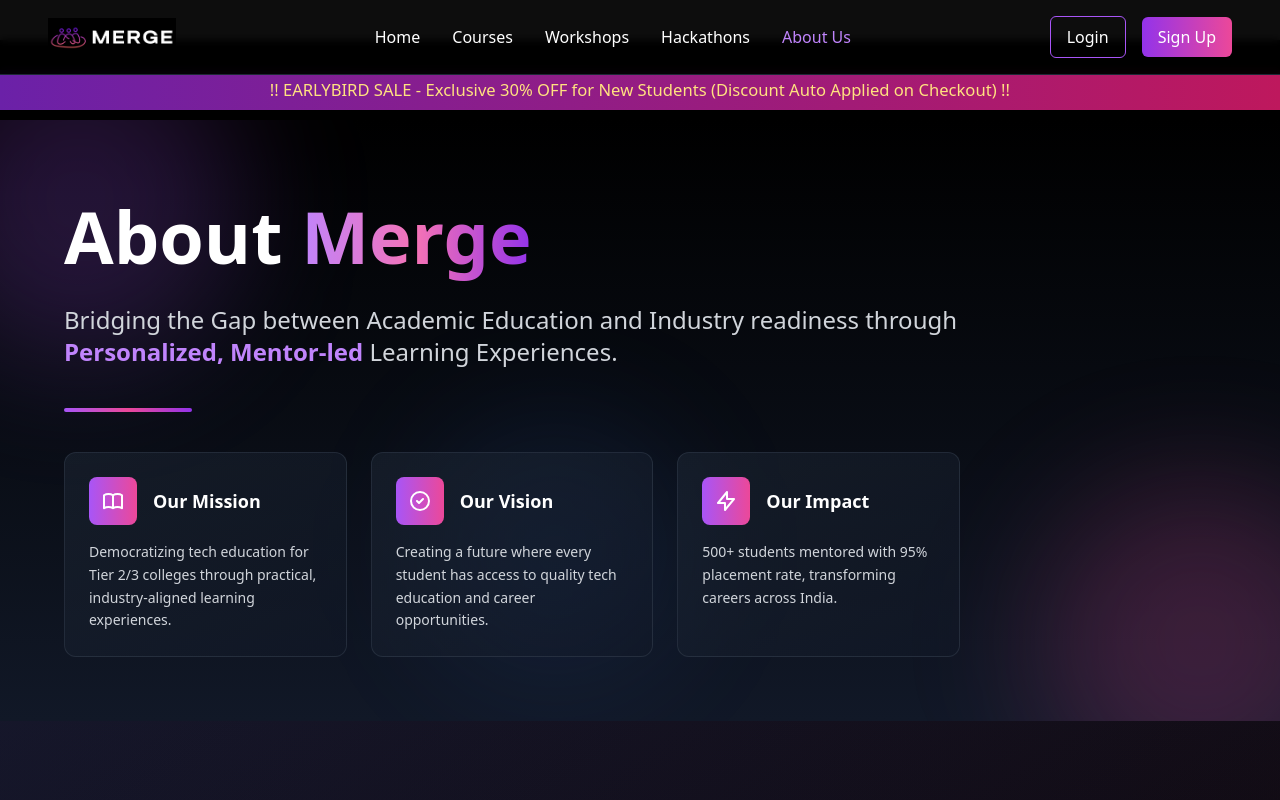
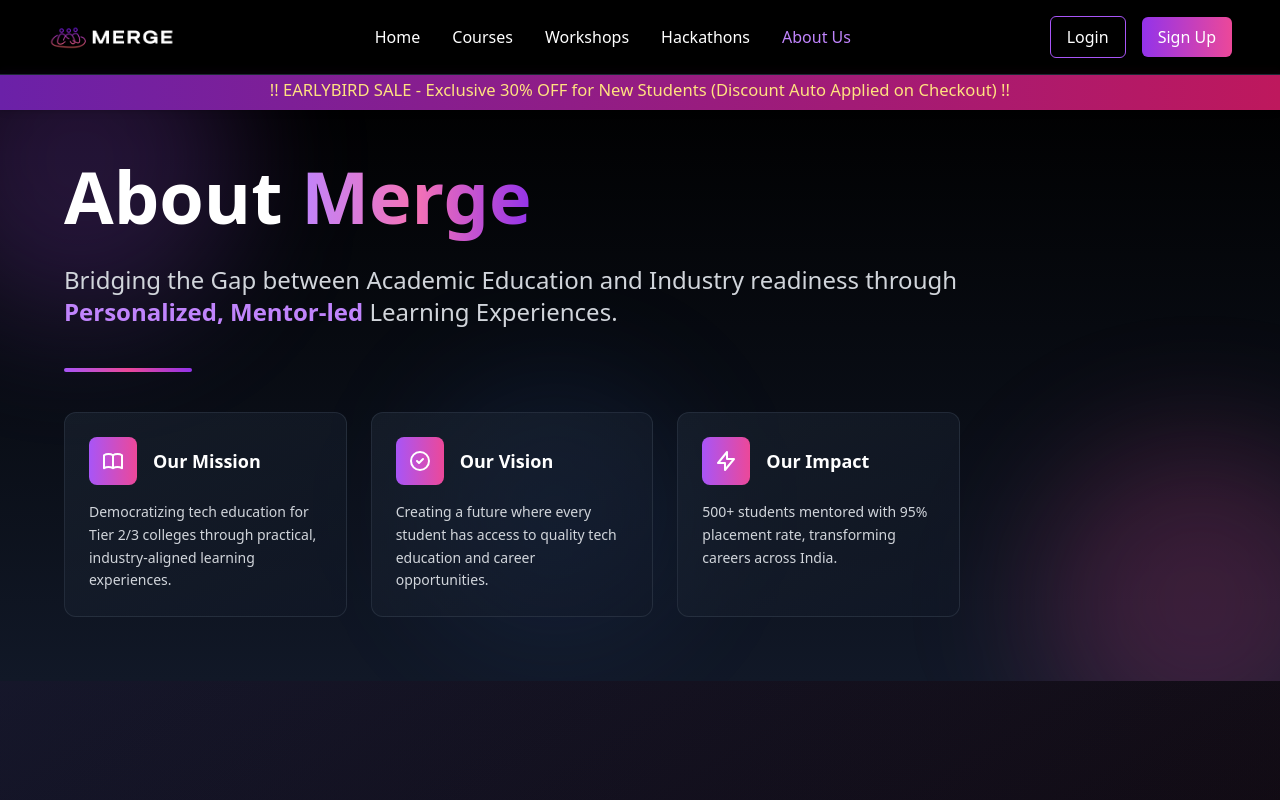
Before and after one commit to BitHiveTechnologies/Merge-Website, a Next.js app: page /aboutUs in a window 1280 px wide. Shown: the top 800 px of the page. Built offline with nearby package versions, Linux system fonts and the light colour scheme.

Commit message:
incease the space above "About Merge"

```diff
--- a/app/aboutUs/page.tsx
+++ b/app/aboutUs/page.tsx
@@ -288,7 +288,7 @@ export default function AboutUsPage() {
     );
 
     return (
-        <div className="min-h-screen bg-black text-white font-sans pt-20 mt-10" data-oid="gx3pg7z">
+        <div className="min-h-screen bg-black text-white font-sans pt-20" data-oid="gx3pg7z">
             <SalesBanner data-oid="p9-w2lg" />
             <Navbar data-oid="9-7z411" />
 
```
